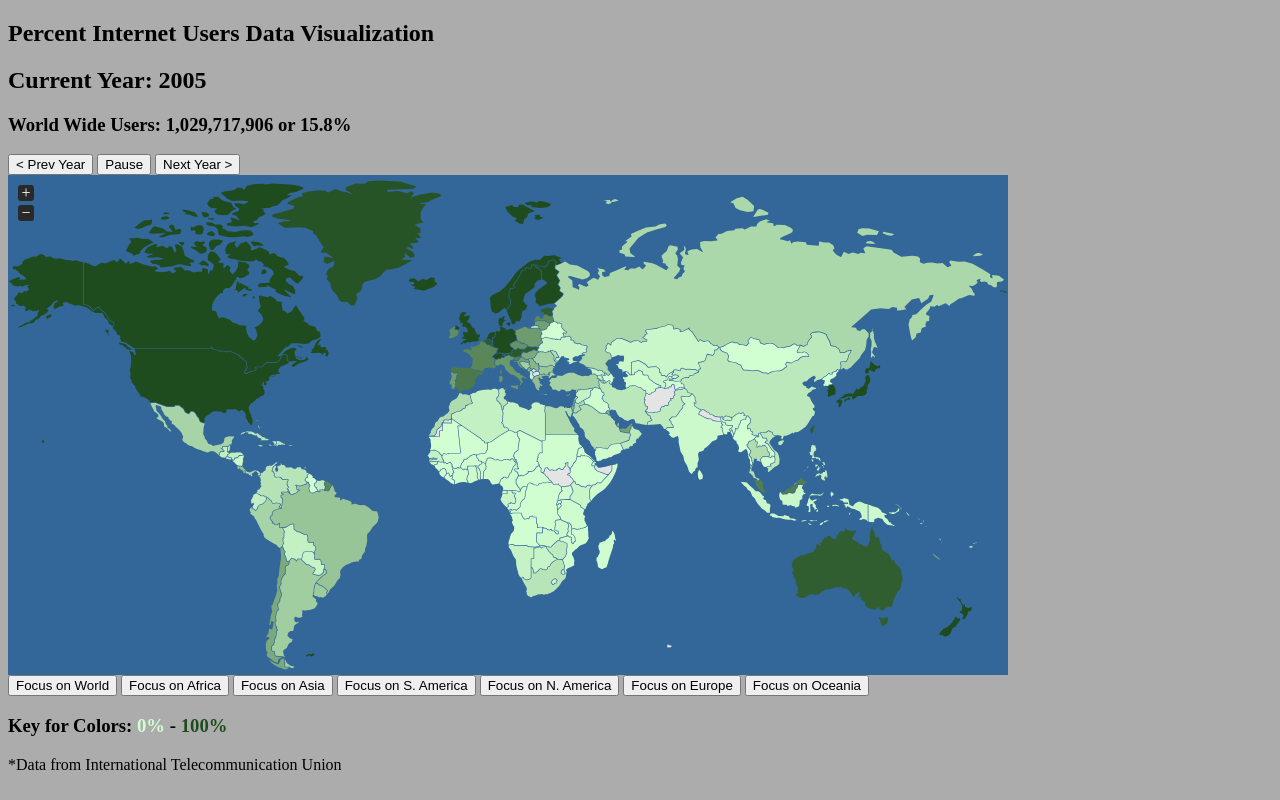
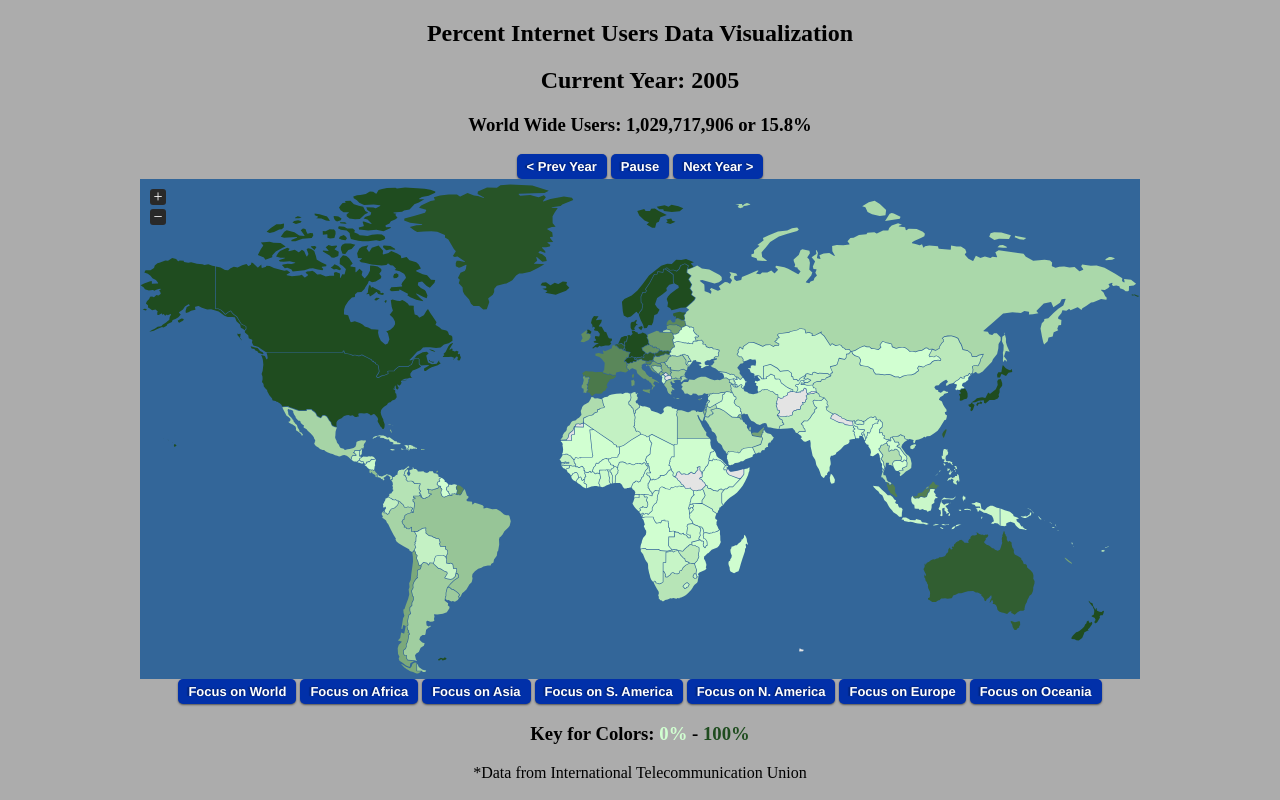
Before and after one commit to paul-roberts-vt/internet-map, a plain HTML site: page index.html in a window 1280 px wide. Drawn offline with nearby package versions, Linux system fonts and the light colour scheme.

Commit message:
Update index.html

```diff
--- a/index.html
+++ b/index.html
@@ -3,7 +3,7 @@
 <head>
 <title>Percent Internet Users</title>
 
-<link rel="stylesheet" type="text/css" href="hopeyea.css">
+<link rel="stylesheet" type="text/css" href="main.css">
 
 <link href="jquery-jvectormap.css" media="screen" rel="stylesheet" type="text/css" />
 <script src="https://ajax.googleapis.com/ajax/libs/jquery/1.7.1/jquery.min.js" type="text/javascript"></script>
```
